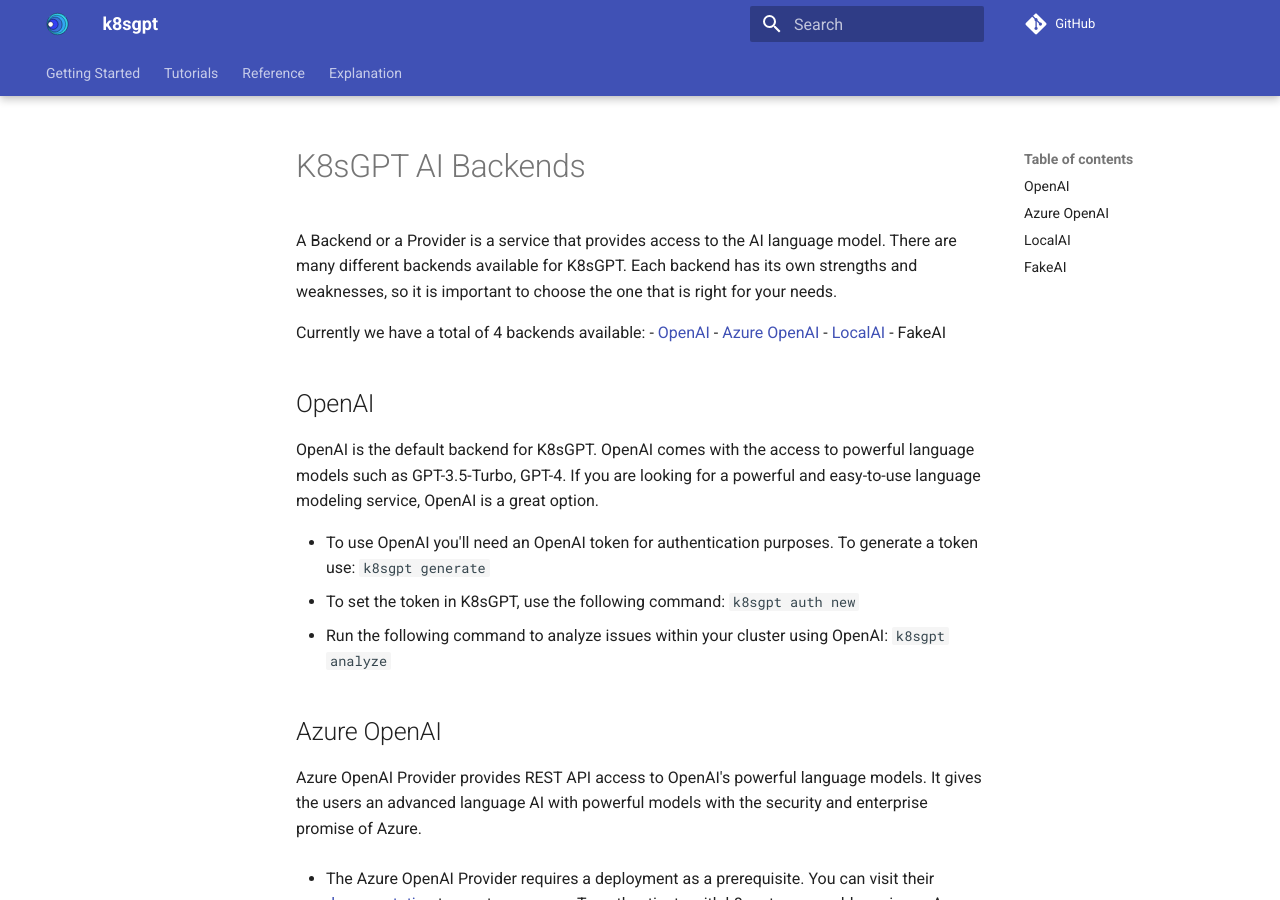
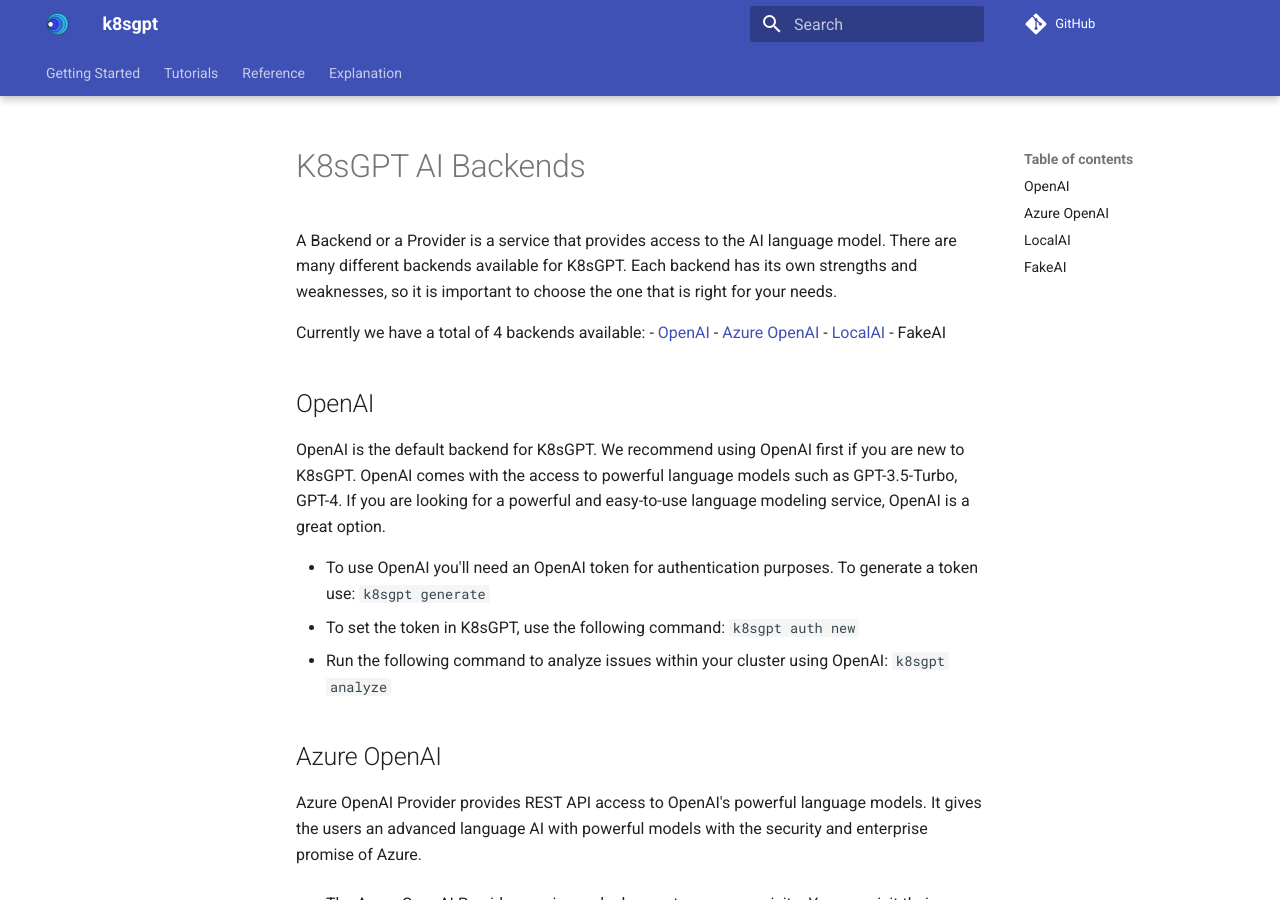
Before and after one commit to k8sgpt-ai/docs, an MkDocs documentation site: the page built from docs/reference/providers/backend.md, in a window 1280 px wide and 900 px high. Built offline with MkDocs 1.6.1 and Material for MkDocs 9.7.7, drawn with Linux system fonts in a browser that asks for light colours; comment, search, counter and statistics services are not loaded.

Commit message:
fix after review
Signed-off-by: Rakshit Gondwal <rakshitgondwal3@gmail.com>

````diff
--- a/docs/reference/providers/backend.md
+++ b/docs/reference/providers/backend.md
@@ -10,7 +10,8 @@ Currently we have a total of 4 backends available:
 
 ## OpenAI
 
-OpenAI is the default backend for K8sGPT. OpenAI comes with the access to powerful language models such as GPT-3.5-Turbo, GPT-4. If you are looking for a powerful and easy-to-use language modeling service, OpenAI is a great option.
+OpenAI is the default backend for K8sGPT. We recommend using OpenAI first if you are new to K8sGPT.
+OpenAI comes with the access to powerful language models such as GPT-3.5-Turbo, GPT-4. If you are looking for a powerful and easy-to-use language modeling service, OpenAI is a great option.
 
 - To use OpenAI you'll need an OpenAI token for authentication purposes. To generate a token use:
     ```
````
